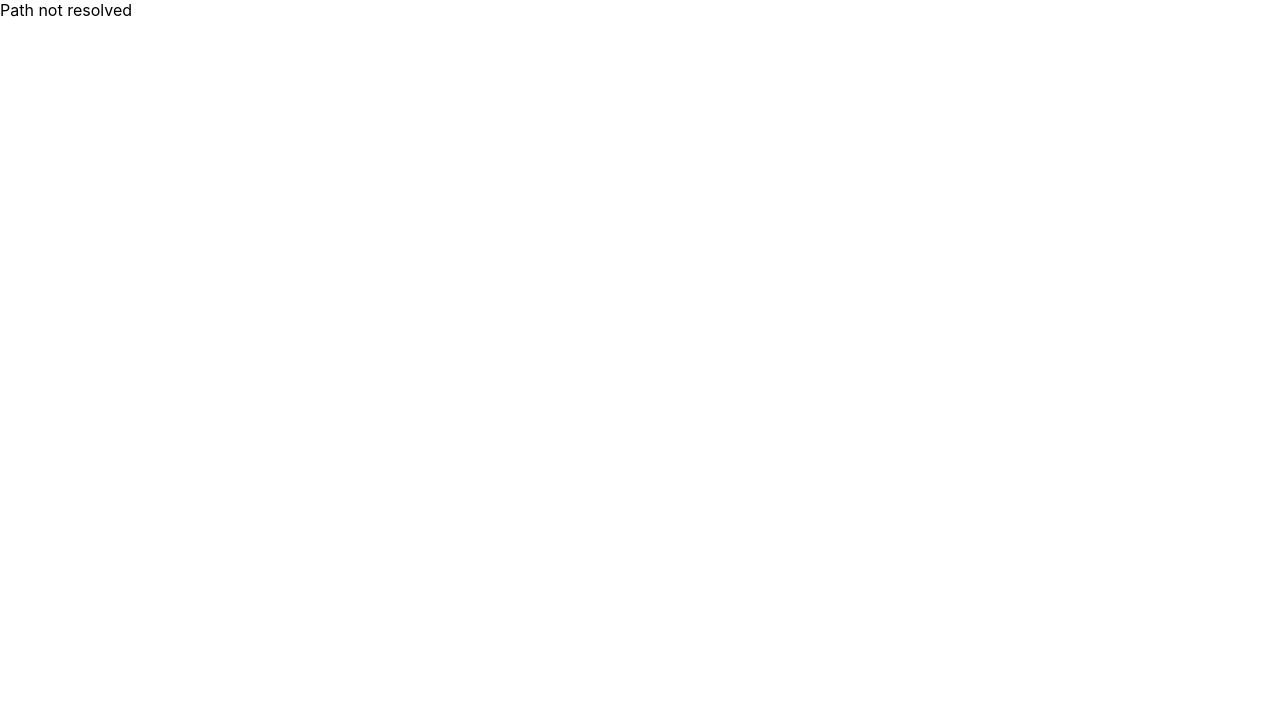
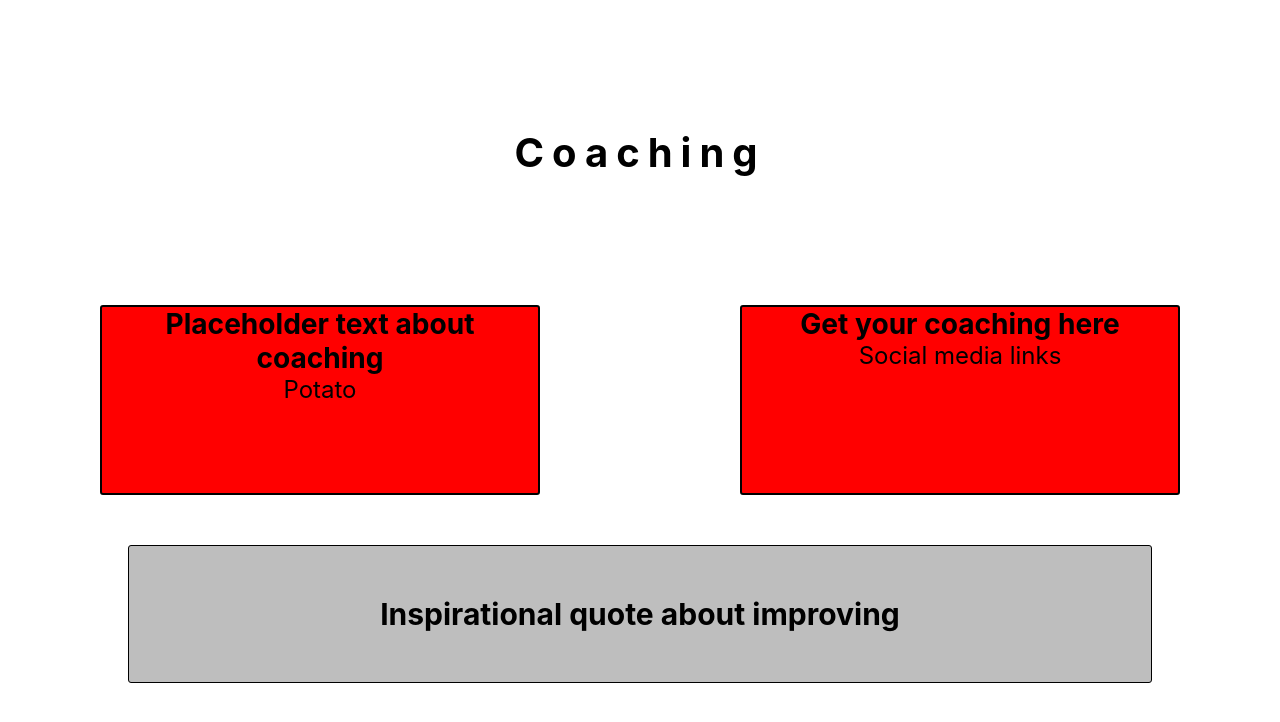
Before and after one commit to panos-mantis/MVP-lol-coaching, a React (Create React App) app in the folder Frontend/lol-coaching/: page /coaching in a window 1280 px wide. Shown: the top 722 px of the page. Built offline with nearby package versions, Linux system fonts and the light colour scheme.

Commit message:
Coaching page first take complete

```diff
--- a/Frontend/lol-coaching/src/App.js
+++ b/Frontend/lol-coaching/src/App.js
@@ -3,6 +3,7 @@ import { Routes ,Route, } from "react-router-dom";
 import Home from "./Home";
 import SignUp from "./SignUp";
 import SignIn from "./SignIn";
+import Coaching from "./Coaching";
 
 function App() {
   return (
@@ -12,8 +13,8 @@ function App() {
         <Route path="*" element={<p>Path not resolved</p>} />
         <Route path="/sign-in" element={<SignIn/>}/>
         <Route path="/sign-up" element={<SignUp/>}/>
-        {/* <Route path="/about" element={<About/>}/>
-        <Route path="/coaching" element={<Coaching/>}/> */}
+        {/* <Route path="/about" element={<About/>}/> */}
+        <Route path="/coaching" element={<Coaching/>}/>
 
       </Routes>
     </div>
--- /dev/null
+++ b/Frontend/lol-coaching/src/Coaching.js
@@ -0,0 +1,21 @@
+import React from 'react'
+import CoachingHeader from './components/Coaching/CoachingHeader'
+import ServicesTextBox from './components/ServicesOffered/ServicesTextBox'
+import "./components/Coaching/Coaching.css"
+
+const Coaching = () => {
+  return (
+    <>
+        <CoachingHeader className="coachingHeader"/>
+        <div className='textBoxContainer'>
+           <ServicesTextBox textBoxHeader="Placeholder text about coaching" textBoxParagraph="Potato"/>
+           <ServicesTextBox textBoxHeader="Get your coaching here" textBoxParagraph="Social media links" />
+        </div>
+        <div className='quote'><p>
+            Inspirational quote about improving
+            </p></div>
+    </>
+  )
+}
+
+export default Coaching
--- /dev/null
+++ b/Frontend/lol-coaching/src/components/Coaching/Coaching.css
@@ -0,0 +1,19 @@
+.coachingHeader{
+    margin-top: 10%;
+    margin-bottom: 10%;
+    font-size: 40px;
+    letter-spacing: 1vb;
+    text-align: center;
+}
+
+.quote{
+    width: 80%;
+    margin: 50px auto;
+    padding: 50px 0;
+    text-align: center;
+    font-weight: 700;
+    font-size: 30px;
+    background-color: rgba(128, 128, 128, 0.514);
+    border: 1px solid black;
+    border-radius: 3px;
+}
--- /dev/null
+++ b/Frontend/lol-coaching/src/components/Coaching/CoachingHeader.js
@@ -0,0 +1,9 @@
+import React from 'react'
+
+const CoachingHeader = () => {
+  return (
+    <h2 className='coachingHeader'>Coaching</h2>
+  )
+}
+
+export default CoachingHeader
--- a/Frontend/lol-coaching/src/components/Form/FormIn.js
+++ b/Frontend/lol-coaching/src/components/Form/FormIn.js
@@ -30,7 +30,7 @@ const FormIn = () => {
     <form onSubmit={handleSubmit} className="signForm">
       <InputLabel same="email" labelText="email" handleChange={(e)=>handleChangeEmail(e)}/>
       <InputLabel same="password" labelText="password" handleChange={(e)=>handleChangePassword(e)}/>
-      <ButtonForm sign="/sign-in" btnText="Sign in"  email={email} password={password}/>
+      <ButtonForm  btnText="Sign In"  email={email} password={password}/>
     </form>
   );
 };
--- a/Frontend/lol-coaching/src/components/Form/FormUp.js
+++ b/Frontend/lol-coaching/src/components/Form/FormUp.js
@@ -30,7 +30,7 @@ const FormUp = () => {
     <form onSubmit={handleSubmit} className="signForm">
       <InputLabel same="email" labelText="email" handleChange={(e)=>handleChangeEmail(e)}/>
       <InputLabel same="password" labelText="password" handleChange={(e)=>handleChangePassword(e)}/>
-      <ButtonForm sign="/sign-in" btnText="Sign in"  email={email} password={password}/>
+      <ButtonForm sign="/sign-in" btnText="Sign Up"  email={email} password={password}/>
     </form>
   );
 };
--- a/Frontend/lol-coaching/src/components/Navbar/Navbar.js
+++ b/Frontend/lol-coaching/src/components/Navbar/Navbar.js
@@ -7,7 +7,7 @@ const Navbar = () => {
     <nav className='nav'>
         <ul className='navUl'>
             <li className='navLi to-left'><Link to="/">Home</Link></li>
-            <li className='navLi'><Link to="/about">About me</Link></li>
+            <li className='navLi'><Link to="/reviews">Reviews</Link></li>
             <li className='navLi'><Link to="/coaching">Get Coached</Link></li>
             <li className='navLi to-right'><Link to="/sign-in">Sign in</Link></li>
             <li className='navLi'><Link to="/sign-up">Sign up</Link></li>
--- a/Frontend/lol-coaching/src/components/ServicesOffered/Services.css
+++ b/Frontend/lol-coaching/src/components/ServicesOffered/Services.css
@@ -25,5 +25,8 @@
     margin: 0 100px;
     text-align: center;
     min-height: 190px;
+    border: 2px solid black;
+    border-radius: 3px;
+    font-size: 24px;
 
 }
```
